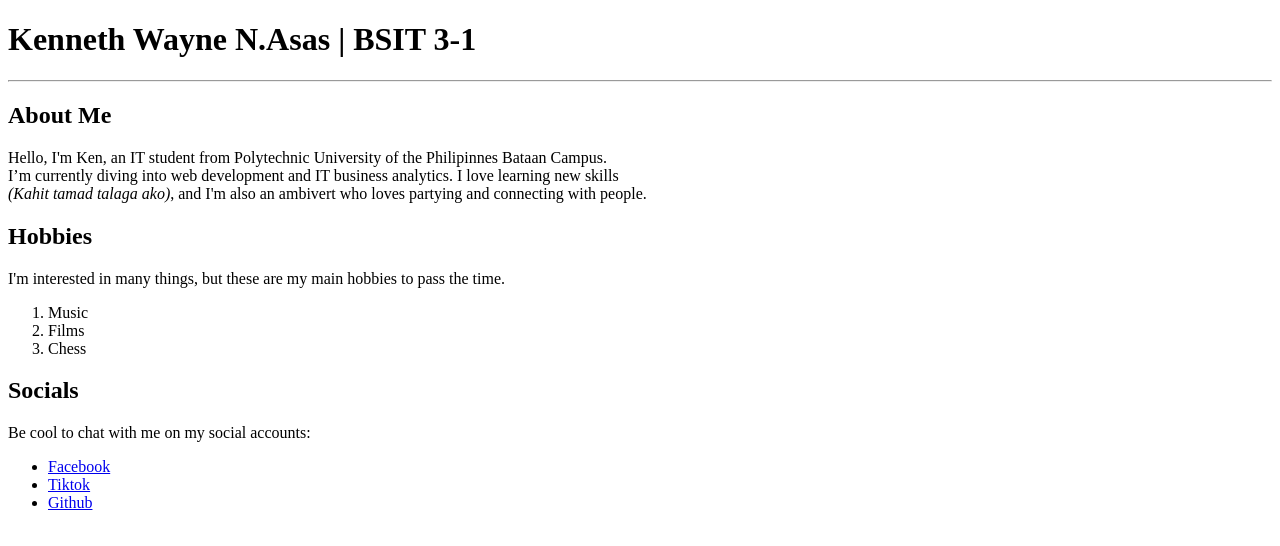
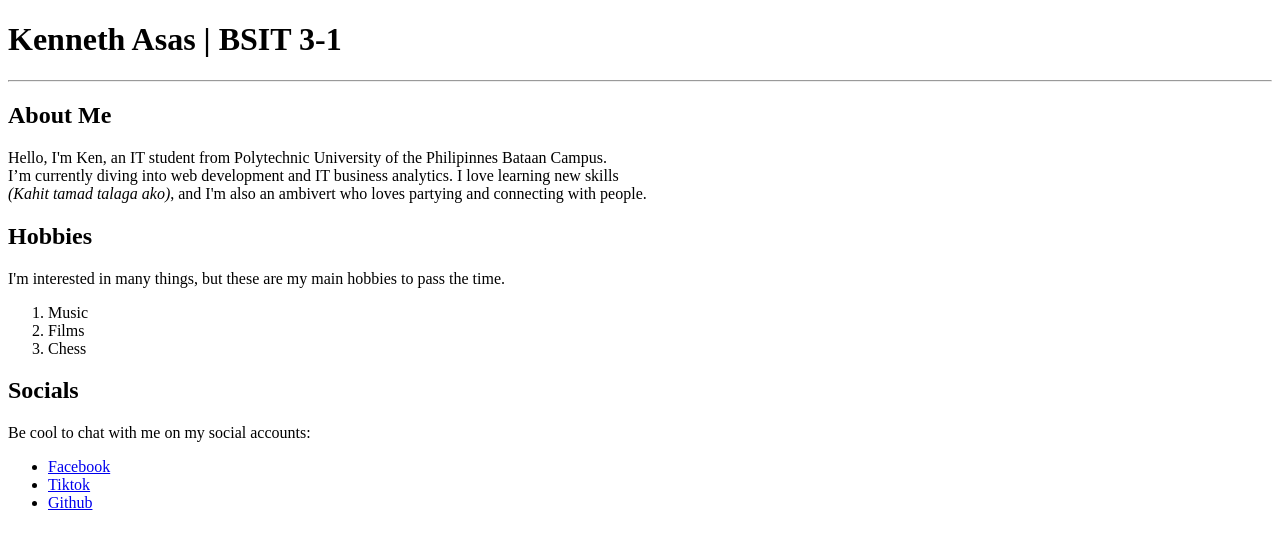
Before and after one commit to kw-asas/GDG-PUP-HTML-AND-CSS, a plain HTML site: page Assigments-Exercises/HTML-Assigments/HTML-2/HTML-2.html in a window 1280 px wide. Drawn offline with Linux system fonts and the light colour scheme.

Commit message:
Update HTML-2.html

```diff
--- a/Assigments-Exercises/HTML-Assigments/HTML-2/HTML-2.html
+++ b/Assigments-Exercises/HTML-Assigments/HTML-2/HTML-2.html
@@ -6,7 +6,7 @@
     <title>Kenneth Asas</title>
 </head>
 <body>
-    <h1>Kenneth Wayne N.Asas | BSIT 3-1</h1>
+    <h1>Kenneth Asas | BSIT 3-1</h1>
     <hr>
     <h2>About Me</h2>
     <p>Hello, I'm Ken, an IT student from Polytechnic University of the Philipinnes Bataan Campus.<br>
```
